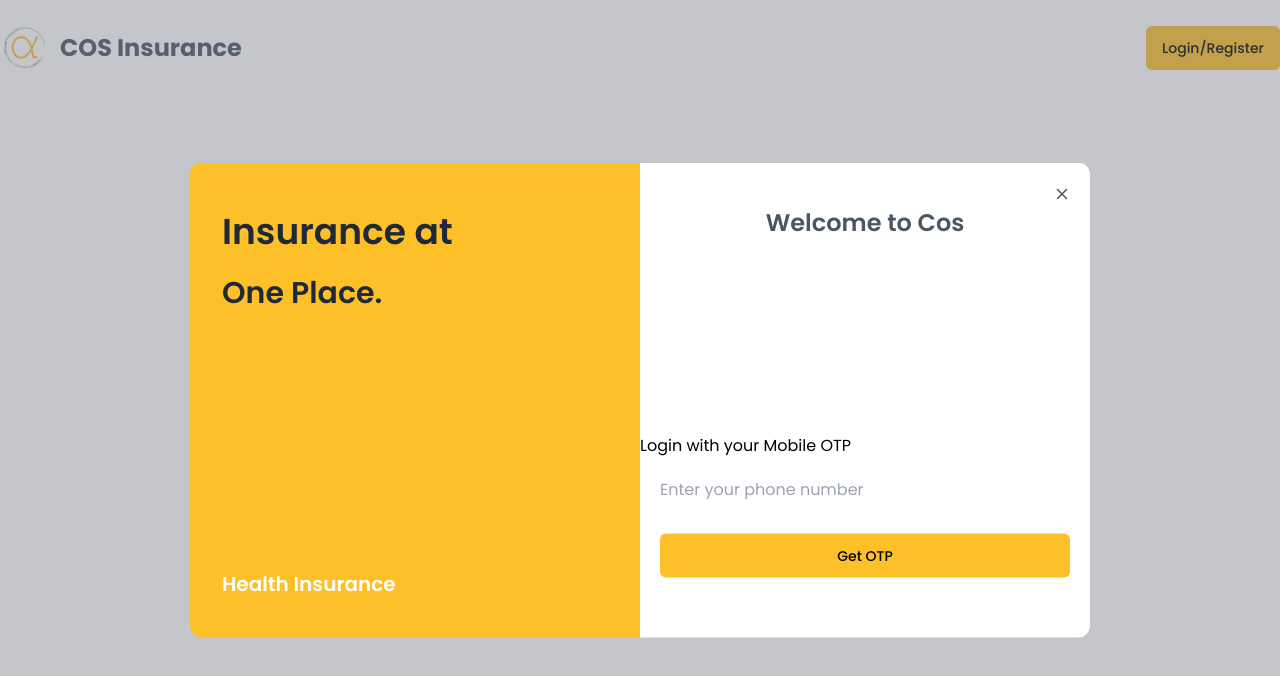
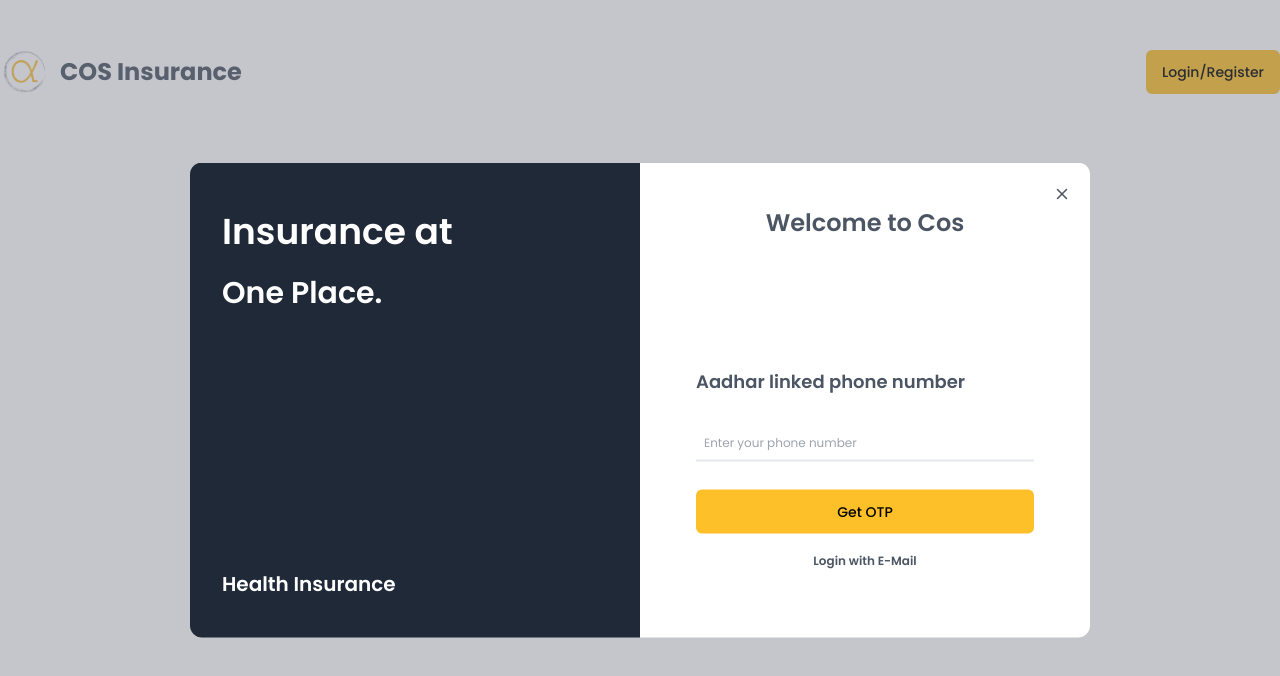
Before and after one commit to chander-git26/CosIn-frontend-ver2, a React (Vite) app: page / in a window 1280 px wide. Both pictures are taken after a click on the button "Login/Register". Shown: the top 676 px of the page. Built offline with nearby package versions, Linux system fonts and the light colour scheme.

Commit message:
Changes in landing page

```diff
--- a/package.json
+++ b/package.json
@@ -5,7 +5,8 @@
   "main": "index.js",
   "scripts": {
     "test": "echo \"Error: no test specified\" && exit 1",
-    "start": "parcel src/index.html"
+    "start": "parcel src/index.html",
+    "build": "parcel build"
   },
   "author": "",
   "license": "ISC",
--- a/src/features/Home/Components/Banner.jsx
+++ b/src/features/Home/Components/Banner.jsx
@@ -2,8 +2,8 @@ import React from 'react'
 
 const Banner = ({loginToggle}) => {
     return (
-        <div className=' flex  justify-center'>
-            <div className='text-center mt-14 '>
+        <div className=' flex h-full  justify-center items-center'>
+            <div className='text-center  '>
                 <h1 className='text-7xl py-3 leading-snug text-gray-900'>All things Insurance,<br/>
                     right here.</h1>
                 <h5 className='text-lg text-gray-600 font-semibold leading-snug'>Built for a growing India.
--- a/src/features/Home/Components/Header.jsx
+++ b/src/features/Home/Components/Header.jsx
@@ -3,7 +3,7 @@ import logo from '../../../assets/images/logo.png'
 console.log(logo);
 const Header = ({loginToggle}) => {
   return (
-    <div className='container mx-auto flex justify-between items-center '>
+    <div className='container  fixed   mx-auto flex justify-between my-6  inset-x-0     items-center '>
         <div className='flex items-center gap-3'>
             <img src={logo} className='w-12' alt="Cos insurance logo" />
             <h1 className='font-bold text-2xl py-8 text-gray-600'>COS Insurance</h1>
--- a/src/features/auth/Components/AuthLogin.jsx
+++ b/src/features/auth/Components/AuthLogin.jsx
@@ -1,29 +1,42 @@
-import React from 'react'
+import React, { useEffect, useState } from 'react'
 import "bootstrap-icons/font/bootstrap-icons.css";
 import Mobilelogin from './Mobilelogin';
+import Emaillogin from './Emaillogin';
 
 
 const AuthLogin = ({loginToggle}) => {
+  const [logintype,setLogintype] =  useState('mobile')
+  const [loginAnimation,setLoginanimation ] = useState()
+const show = async()=>{
+    setLoginanimation('unmountPopOver')
+    await new Promise((r) => setTimeout(r, 1000));
+}
 
-
+    useEffect(()=>{
+        setLoginanimation('popOver')
+        return ()=>{
+            show()
+        }
+    },[])
 
 
   return (
-    <div className=' rounded-xl flex h-[475px] w-[900px] popOver'>
-        <div className='w-1/2 flex flex-col justify-between bg-accent h-full overflow-hidden rounded-l-xl pl-8 py-10'>
+    <div className={` rounded-xl flex h-[475px] w-[900px]  ${loginAnimation}`} >
+        <div className='w-1/2 flex flex-col justify-between bg-gray-800 h-full overflow-hidden rounded-l-xl pl-8 py-10'>
 
-            <h1 className='text-4xl leading-relaxed font-semibold text-gray-800 '>Insurance at <br /> <span className='text-3xl'> One Place. </span></h1>
+            <h1 className='text-4xl leading-relaxed font-semibold text-white'>Insurance at <br /> <span className='text-3xl'> One Place. </span></h1>
 
             <h1 className='font-semibold text-white text-xl'>Health Insurance</h1>
 
         </div>
-        <div className='w-1/2 bg-white flex flex-col relative justify-between  h-full overflow-hidden rounded-r-xl   py-10'>
+        <div className='w-1/2 bg-white flex flex-col relative justify-between  h-full overflow-hidden rounded-r-xl px-9   py-10'>
 
             <h1 className='text-2xl leading-relaxed font-semibold text-gray-600 text-center  '>Welcome to Cos </h1>
 
             <h1 className='font-semibold text-white text-xl'>Health Insurance</h1>
 
-            <Mobilelogin></Mobilelogin>
+            {logintype==='mobile'?<Mobilelogin setLogintype={setLogintype} />:<Emaillogin setLogintype={setLogintype}/>}
+
 
             <button className='text-gray-600 absolute top-4 right-4 text-2xl' onClick={()=>loginToggle(prev=>!prev)}><i class="bi bi-x"></i></button>
         </div>
--- /dev/null
+++ b/src/features/auth/Components/Emaillogin.jsx
@@ -0,0 +1,51 @@
+import { Field, Formik, Form } from 'formik';
+import * as Yup from 'yup';
+import React from 'react'
+
+
+
+
+
+
+
+
+
+
+
+
+const Emaillogin = ({ setLogintype }) => {
+    return (
+        <Formik
+            initialValues={{
+                email: '',
+
+            }}
+            validationSchema={Yup.object({
+                email: Yup.string().email('Invalid email address').required('E-mail is required'),
+            })}
+            onSubmit={async (values) => {
+                await new Promise((r) => setTimeout(r, 500));
+                console.log(values);
+
+            }}
+        >
+            {formik => (
+                <Form className='  flex flex-col p-5  gap-2'>
+                    <h1 className='text-lg font-semibold text-gray-600'>Login through E-mail</h1>
+                    <div className="flex flex-col my-5 relative  border-b-gray-400">
+                        <Field id="email" name="email" placeholder="Enter your email" type='text' className="focus:outline-none focus:border-b-2 border-b-2 focus:border-accent-hover text-sm py-2 px-2  flex-1  placeholder:text-xs" />
+                        {formik.touched.email && formik.errors.email ? (
+                            <div className='text-xs text-accent-hover' ><i className="bi bi-exclamation-circle"></i> {formik.errors.email}</div>
+                        ) : null}
+
+                    </div>
+
+                    <button type="submit" className='bg-accent font-medium  p-3 px-4  hover:bg-accent-hover   w-auto rounded-md hover:text-white transition-all	 duration-200   text-sm'>Get OTP</button>
+                    <button className='text-sm text-center py-2 ' onClick={() => { setLogintype('mobile') }}> <span className='text-gray-600  hover:text-accent-hover  font-semibold text-xs'>  Login with Mobile OTP</span></button>
+
+                </Form>)}
+        </Formik>
+    )
+}
+
+export default Emaillogin
--- /dev/null
+++ b/src/features/auth/Components/MobileVerify.jsx
@@ -0,0 +1,9 @@
+import React from 'react'
+
+const MobileVerify = () => {
+  return (
+    <div>MobileVerify</div>
+  )
+}
+
+export default MobileVerify
--- a/src/features/auth/Components/Mobilelogin.jsx
+++ b/src/features/auth/Components/Mobilelogin.jsx
@@ -3,10 +3,10 @@ import * as Yup from 'yup';
 import React from 'react'
 
 
-function Mobilelogin() {
+function Mobilelogin({setLogintype}) {
   return (
     <div>
-        <h1>Login with your Mobile OTP</h1>
+
 
 
 
@@ -27,18 +27,20 @@ function Mobilelogin() {
               }}
             >
               {formik => (
-                <Form className='  flex flex-col p-5  gap-8'>
-
-                  <div className="flex flex-col  relative  border-b-gray-400">
+                <Form className='  flex flex-col p-5  gap-2'>
+                       <h1 className='text-lg font-semibold text-gray-600'>Aadhar linked phone number</h1>
+                  <div className="flex flex-col my-5 relative  border-b-gray-400">
                     {/* <label htmlFor="mobile" className={inpLableSty}>PHONE</label> */}
-                    <Field id="mobile" name="mobile" placeholder="Enter your phone number" type='text'  />
+                    <Field id="mobile" name="mobile" placeholder="Enter your phone number" type='text' className="focus:outline-none focus:border-b-2 border-b-2 focus:border-accent-hover text-sm py-2 px-2  flex-1  placeholder:text-xs" />
                     {formik.touched.mobile && formik.errors.mobile ? (
-                      <div  ><i className="bi bi-exclamation-circle"></i> {formik.errors.mobile}</div>
+                      <div  className='text-xs text-accent-hover' ><i className="bi bi-exclamation-circle"></i> {formik.errors.mobile}</div>
                     ) : null}
 
                   </div>
 
                   <button type="submit" className='bg-accent font-medium  p-3 px-4 hover:bg-accent-hover   w-auto rounded-md hover:text-white transition-all	 duration-200   text-sm'>Get OTP</button>
+                  <button className='text-sm text-center py-2 ' onClick={()=>{setLogintype('email')}}> <span className='text-gray-600 font-semibold text-xs  hover:text-accent-hover '>  Login with E-Mail</span></button>
+
                 </Form>)}
             </Formik>
     </div>
--- a/src/index.css
+++ b/src/index.css
@@ -41,3 +41,28 @@
         -webkit-transform: scale(1.1, 1.1);
     }
 }
+.unmountPopOver {
+
+
+    -webkit-animation: unbummer 300ms;
+    animation: unbummer 300ms;
+    -webkit-transform: scale(1, 1);
+    transform: scale(1  , 1);
+    -webkit-animation-fill-mode: forwards;
+    animation-fill-mode: forwards;
+}
+
+@-webkit-keyframes unbummer {
+    100% {
+        -webkit-transform: scale(0, 0);
+    }
+
+}
+
+@keyframes unbummer {
+    100% {
+        transform: scale(0, 0);
+    }
+
+
+}
--- a/src/index.html
+++ b/src/index.html
@@ -2,7 +2,7 @@
 <html lang="en">
   <head>
     <meta charset="utf-8"/>
-    <title>My First Parcel App</title>
+    <title>Cos Insurance</title>
     <!-- <link rel="stylesheet" href="styles.css" /> -->
 </head>
 <body>
```
Also changed, not shown: src/features/auth/UserloginApi.js (added).
